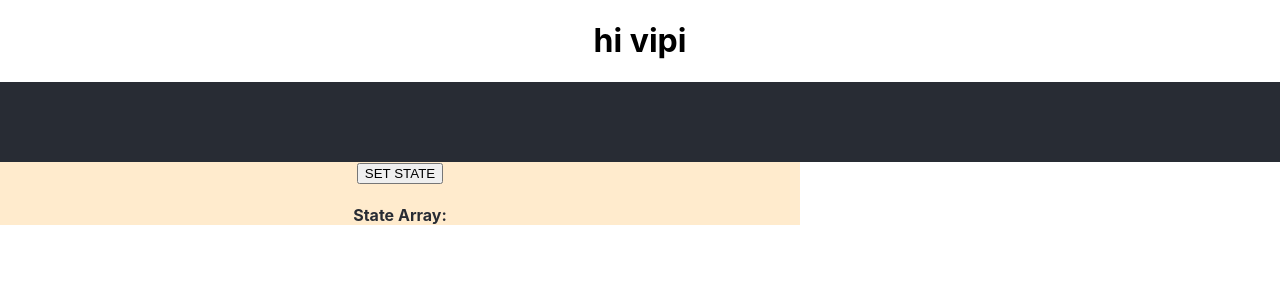
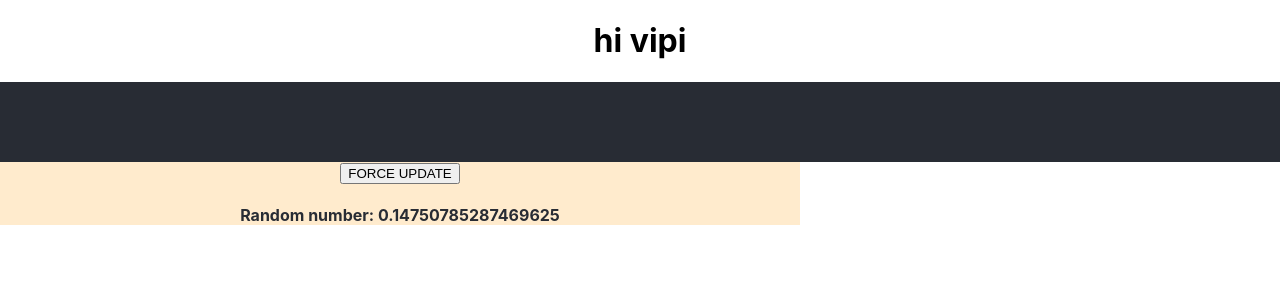
Before and after one commit to Vipisanan/myFirstReactProject, a React (Create React App) app: page / in a window 1280 px wide. Shown: the top 300 px of the page. Built offline with nearby package versions, Linux system fonts and the light colour scheme.

Commit message:
Force Update

```diff
--- a/src/hello/Hello.js
+++ b/src/hello/Hello.js
@@ -10,6 +10,7 @@
         };
 
         this.setStateHandler = this.setStateHandler.bind(this);
+        this.forceUpdateHandler = this.forceUpdateHandler.bind(this);
 
     };
     setStateHandler(){
@@ -17,13 +18,18 @@
         var myArray = this.state.data.slice();
         myArray.push(item);
         this.setState({data: myArray})
+    // setState() method is used to update the state of the component. This method will not replace the state, but only add changes to the original state.
+    };
+    forceUpdateHandler() {
+        this.forceUpdate();
+    //    Sometimes we might want to update the component manually. This can be achieved using the forceUpdate() method.
     };
     render() {
         return (
             <div className="hello">
                 <div>
-                    <button onClick = {this.setStateHandler}>SET STATE</button>
-                    <h4>State Array: {this.state.data}</h4>
+                    <button onClick = {this.forceUpdateHandler}>FORCE UPDATE</button>
+                    <h4>Random number: {Math.random()}</h4>
                 </div>
             </div>
         );
```
